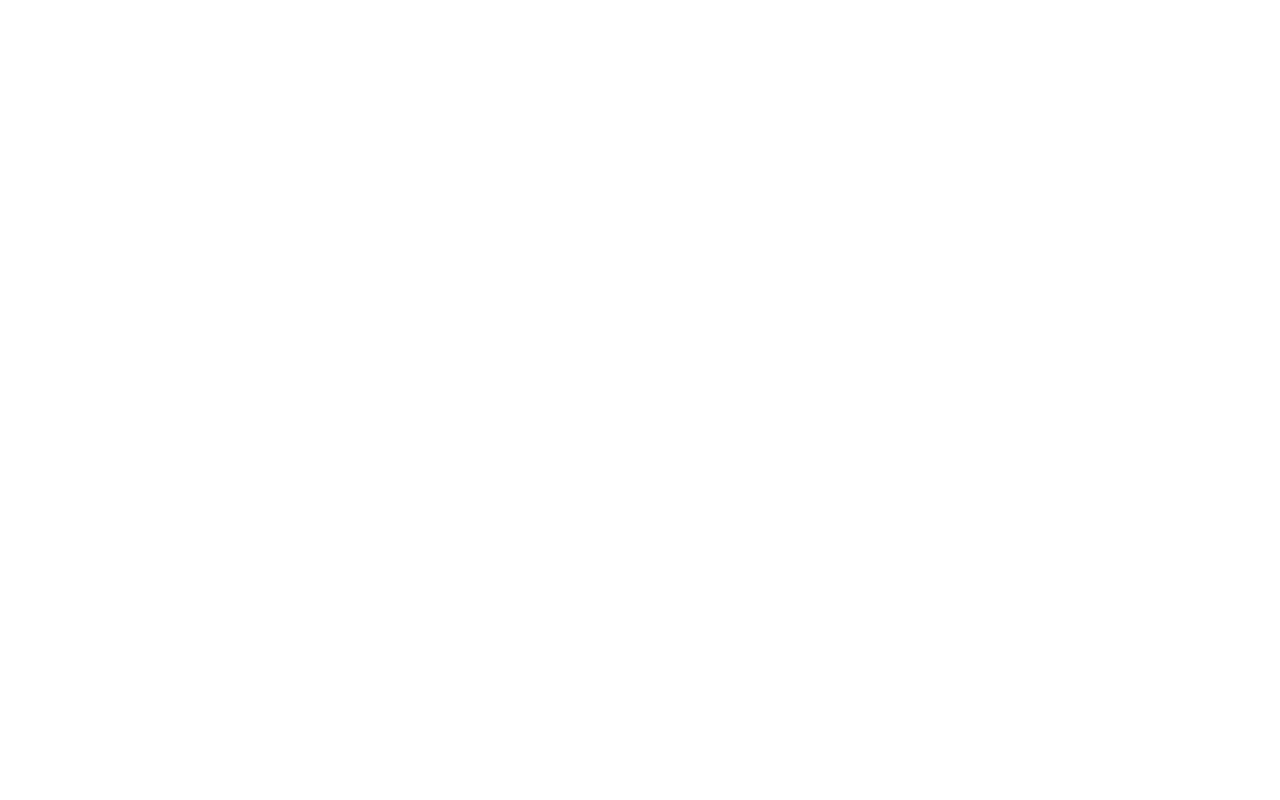
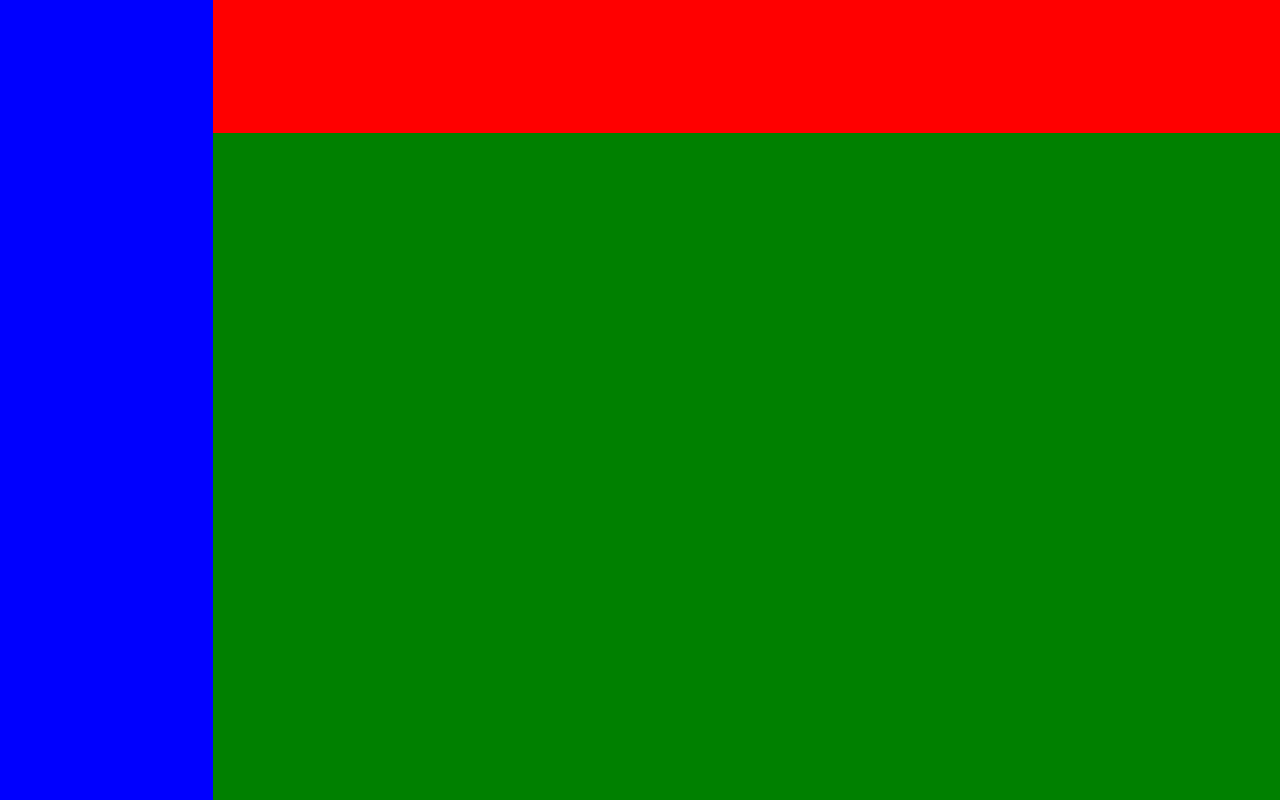
Before and after one commit to AbdirahmanFree/Dashboard, a plain HTML site: page index.html in a window 1280 px wide. Drawn offline with Linux system fonts and the light colour scheme.

Commit message:
Added all the assets i will need for my project and created the main grid layout

```diff
--- a/index.html
+++ b/index.html
@@ -7,6 +7,10 @@
     <link rel="stylesheet" href="style.css" />
 </head>
 <body>
-
+    <div class="container">
+        <div class="sidebar"></div>
+        <div class="header"></div>
+        <div class="article"></div>
+    </div>
 </body>
 </html>
--- a/style.css
+++ b/style.css
@@ -0,0 +1,28 @@
+@import url('https://fonts.googleapis.com/css2?family=Roboto:ital,wght@0,100..900;1,100..900&display=swap');
+
+body{
+    margin: 0;
+}
+.container {
+    font-family: "Roboto", sans-serif;
+    height: 100vh;
+    width: 100vw;
+    display: grid;
+    grid-template-columns: 1fr 5fr;
+    grid-template-rows: 1fr 5fr;
+}
+
+.sidebar{
+    background-color: blue;
+    grid-area: 1/1/3/2;
+}
+
+.header {
+    background-color: red;
+    grid-area: 1/2/2/3;
+}
+
+.article {
+    background-color: green;
+    grid-area: 2/2/3/3;
+}
```
Also changed, not shown: assets/account-group.svg (added), assets/bell-ring-outline.svg (added), assets/card-account-details-outline.svg (added), assets/clock-time-three.svg (added), assets/cog.svg (added), assets/eye-plus-outline.svg (added), assets/help-box.svg (added), assets/home.svg (added), assets/magnify.svg (added), assets/message-reply.svg (added), assets/note-multiple.svg (added), assets/share-variant-outline.svg (added), assets/shield-check.svg (added), assets/star-plus-outline.svg (added), 1 more files.
